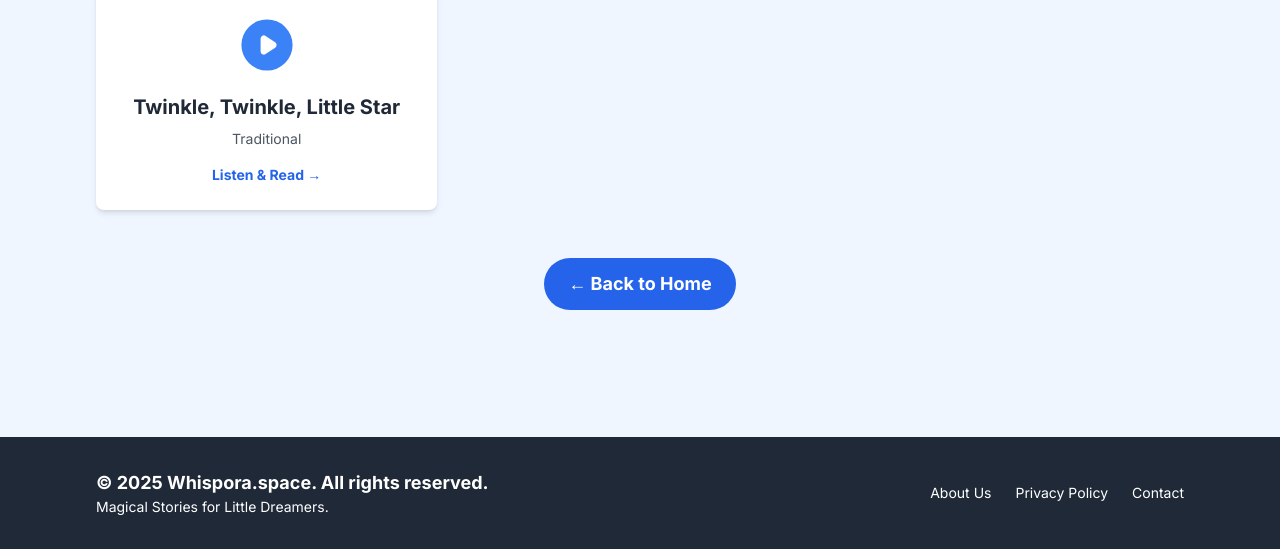
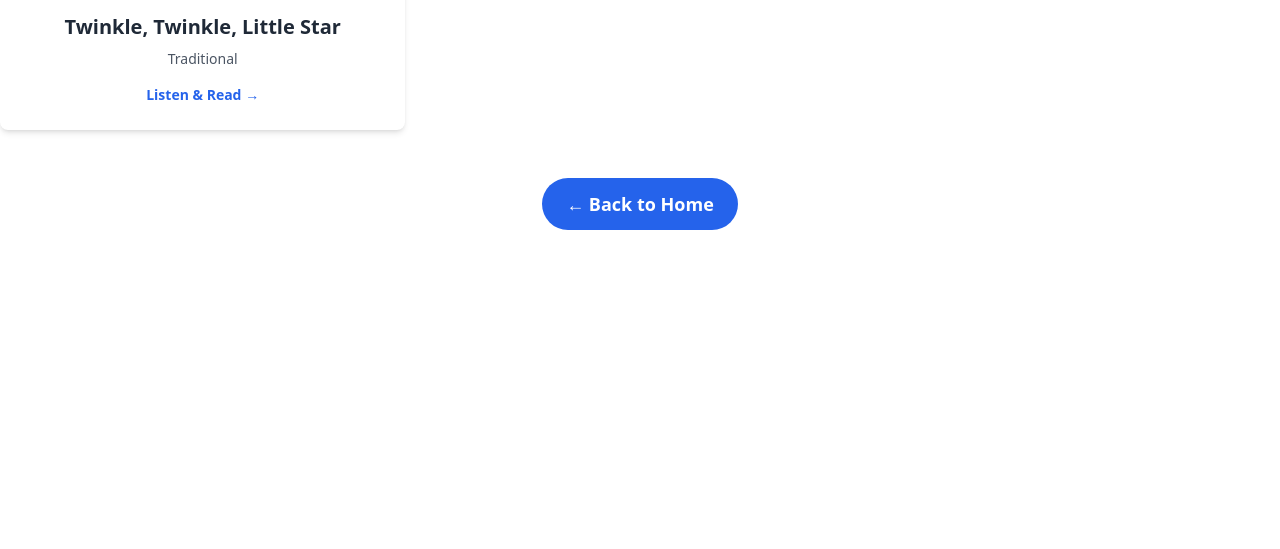
Before and after one commit to whisporaspace113/whispora-space, an Astro site: page /en/songs in a window 1280 px wide. Shown: the part 251-800 px from the top of the page. Built offline with nearby package versions, Linux system fonts and the light colour scheme; Astro itself is replaced by a stand-in of ours.

Commit message:
Update MainLayout.astro

```diff
--- a/src/layouts/MainLayout.astro
+++ b/src/layouts/MainLayout.astro
@@ -1,8 +1,5 @@
 ---
-import Header from '../components/global/Header.astro';
-import Footer from '../components/global/Footer.astro';
-import '../styles/global.css'; // Import global styles
-
+// ... existing frontmatter for MainLayout.astro
 interface Props {
   title: string;
   description: string;
@@ -11,20 +8,23 @@ interface Props {
 const { title, description } = Astro.props;
 ---
 <!doctype html>
-<html lang="en" class="scroll-smooth">
+<html lang="en">
   <head>
     <meta charset="UTF-8" />
     <meta name="viewport" content="width=device-width, initial-scale=1.0" />
+
+    {/* Update your favicon here */}
+    <link rel="icon" type="image/png" href="/img/WHISPORA.PNG" />
+
+    {/* Dynamic Title and Description */}
+    <title>{title}</title>
     <meta name="description" content={description} />
-    <title>{title}</title>
-    <link rel="icon" type="image/svg+xml" href="/vite.svg" /> {/* You might want to replace this with your own favicon */}
-    <link href="https://fonts.googleapis.com/css2?family=Inter:wght@400;700;800&display=swap" rel="stylesheet" />
-  </head>
-  <body class="flex flex-col min-h-screen font-inter">
-    <Header />
-    <main class="flex-grow">
-      <slot /> {/* This is where the page content will be injected */}
-    </main>
-    <Footer />
+
+    {/* Your existing Tailwind and Font links (if they are here, otherwise in your Astro config) */}
+    </head>
+  <body>
+    <slot name="header" /> {/* If your header is slotted into the layout */}
+    <slot /> {/* This is where your page content goes */}
+    <slot name="footer" /> {/* If your footer is slotted into the layout */}
   </body>
 </html>
```
